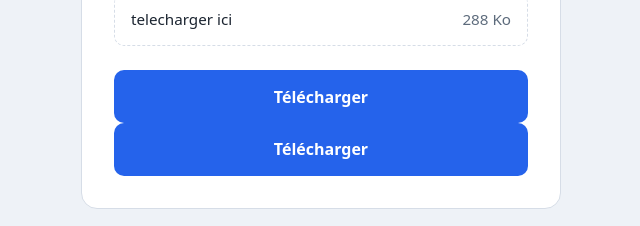
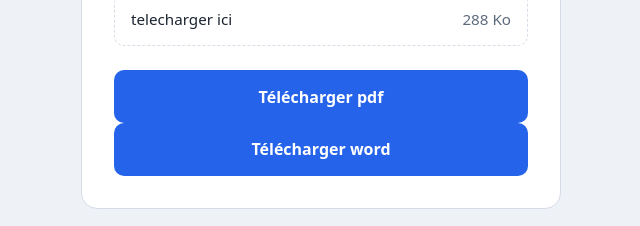
Before and after one commit to mhmed9073/mhmed9073.github.io, a plain HTML site: page index.html in a window 1280 px wide. Shown: the part 375-601 px from the top of the page, without its empty margins (319-959 px from the left). Drawn offline with Linux system fonts and the light colour scheme.

Commit message:
Update index.html

```diff
--- a/index.html
+++ b/index.html
@@ -84,8 +84,8 @@
       <span>288 Ko</span>
     </div>
 
-    <a class="bouton" href="projet1sin.pdf" download>Télécharger</a>
-    <a class="bouton" href="projet1sin.odt" download>Télécharger</a>
+    <a class="bouton" href="projet1sin.pdf" download>Télécharger pdf</a>
+    <a class="bouton" href="projet1sin.odt" download>Télécharger word</a>
   </main>
 </body>
 </html>
```
